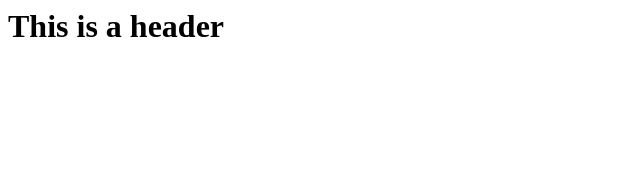
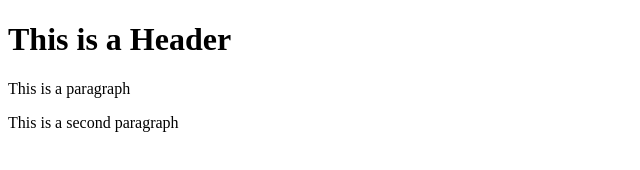
Before and after one commit to saurabhk7/node-test, a plain HTML site: page index.html in a window 1280 px wide. Shown: the whole page, without its empty margins (0-640 px from the left). Drawn offline with Linux system fonts and the light colour scheme.

Commit message:
third commit

```diff
--- a/index.html
+++ b/index.html
@@ -1,6 +1,10 @@
+<!DOCTYPE html>
 <html>
-<head></head>
-<body>
-  <h1>This is a header<h1>
-</body>
+    <head></head>
+
+    <body>
+        <h1>This is a Header</h1>
+        <p>This is a paragraph</p>
+        <p>This is a second paragraph</p>
+    </body>
 </html>
```
